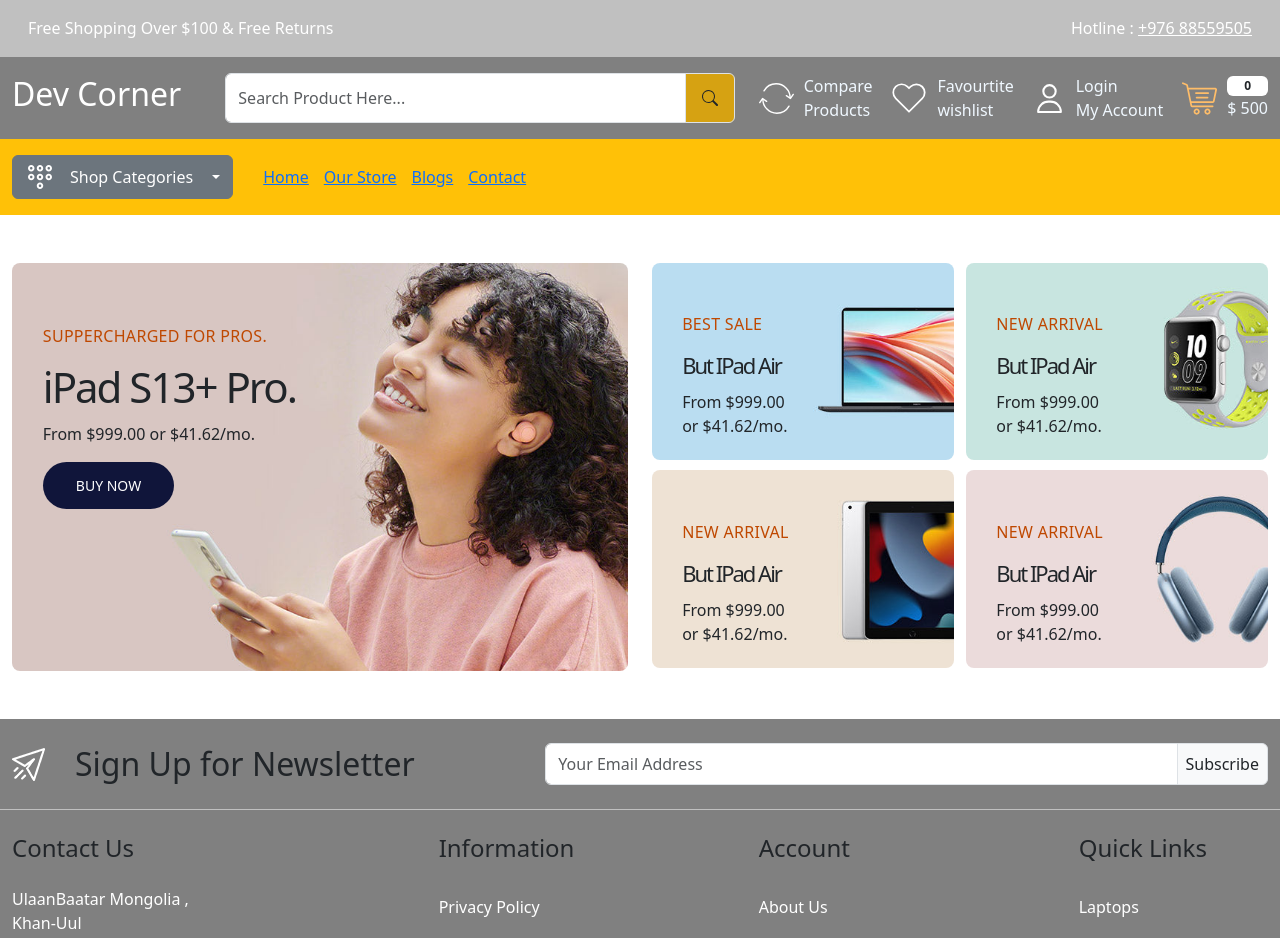
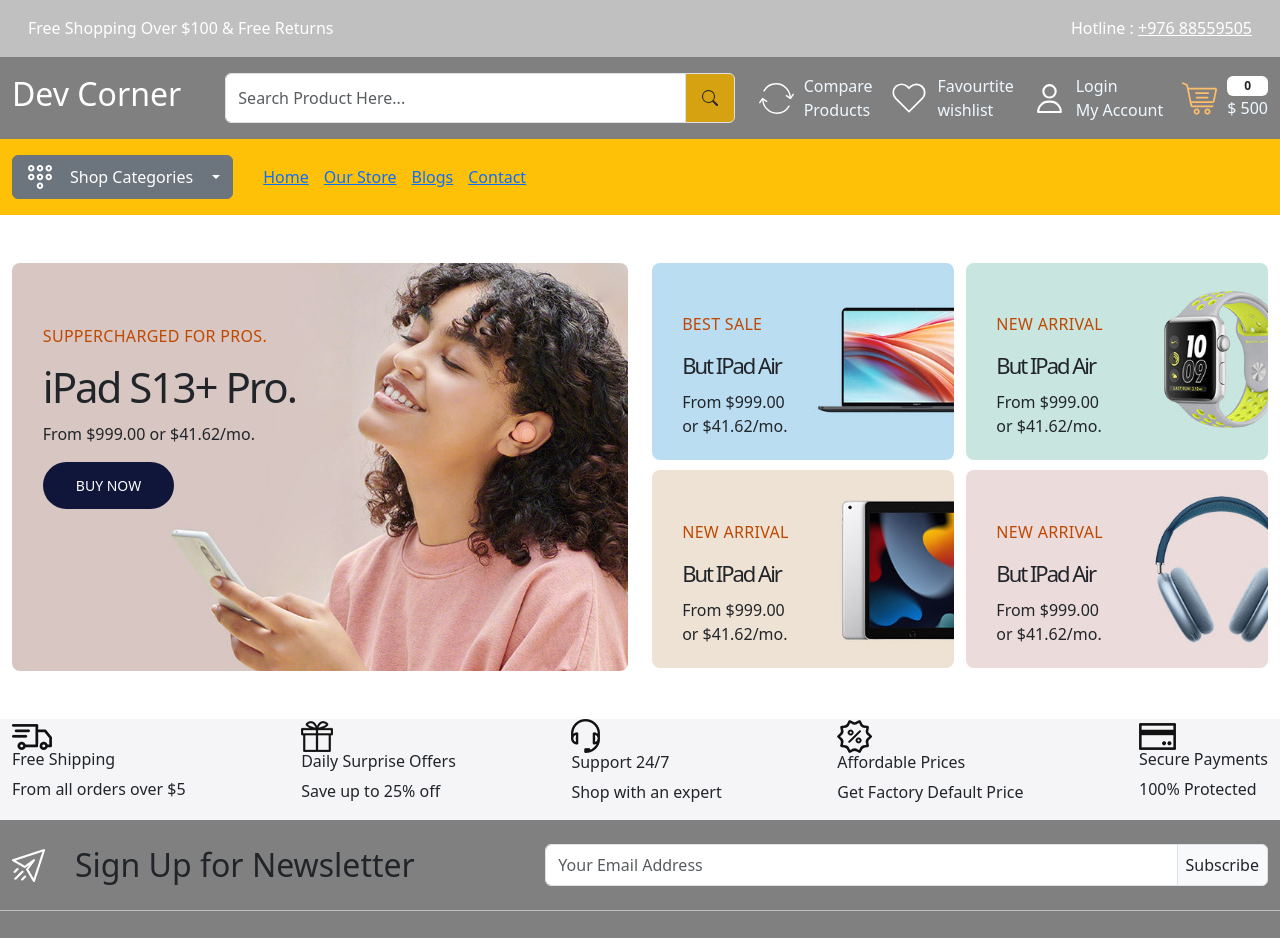
Before and after one commit to Peacefire1/E-Commerce, a React (Create React App) app in the folder ecommerce/: page / in a window 1280 px wide. Shown: the top 938 px of the page. Built offline with nearby package versions, Linux system fonts and the light colour scheme.

Commit message:
section-2-half

```diff
--- a/ecommerce/src/App.css
+++ b/ecommerce/src/App.css
@@ -138,4 +138,11 @@
   width: 49%;
 }
 
+/* -------Home wrapper 2 --------- */
+.home-wrapper-2 {
+  background-color: #f5f5f7;
+}
+
+/* -------Home wrapper 2 --------- */
+
 /* ------------- Home Page ------------ */
--- a/ecommerce/src/pages/Home.jsx
+++ b/ecommerce/src/pages/Home.jsx
@@ -85,6 +85,51 @@
           </div>
         </div>
       </section>
+      <section className="home-wrapper-2">
+        <div className="container-xxl">
+          <div className="row">
+            <div className="col-12">
+              <div className="services d-flex align-items-center justify-content-between">
+                <div>
+                  <img src="images/service.png" alt="services" />
+                  <div>
+                    <h6>Free Shipping</h6>
+                    <p>From all orders over $5</p>
+                  </div>
+                </div>
+                <div>
+                  <img src="images/service-02.png" alt="services" />
+                  <div>
+                    <h6>Daily Surprise Offers</h6>
+                    <p>Save up to 25% off</p>
+                  </div>
+                </div>
+                <div>
+                  <img src="images/service-03.png" alt="services" />
+                  <div>
+                    <h6>Support 24/7</h6>
+                    <p>Shop with an expert</p>
+                  </div>
+                </div>
+                <div>
+                  <img src="images/service-04.png" alt="services" />
+                  <div>
+                    <h6>Affordable Prices</h6>
+                    <p>Get Factory Default Price</p>
+                  </div>
+                </div>
+                <div>
+                  <img src="images/service-05.png" alt="services" />
+                  <div>
+                    <h6>Secure Payments</h6>
+                    <p>100% Protected</p>
+                  </div>
+                </div>
+              </div>
+            </div>
+          </div>
+        </div>
+      </section>
     </div>
   );
 };
```
